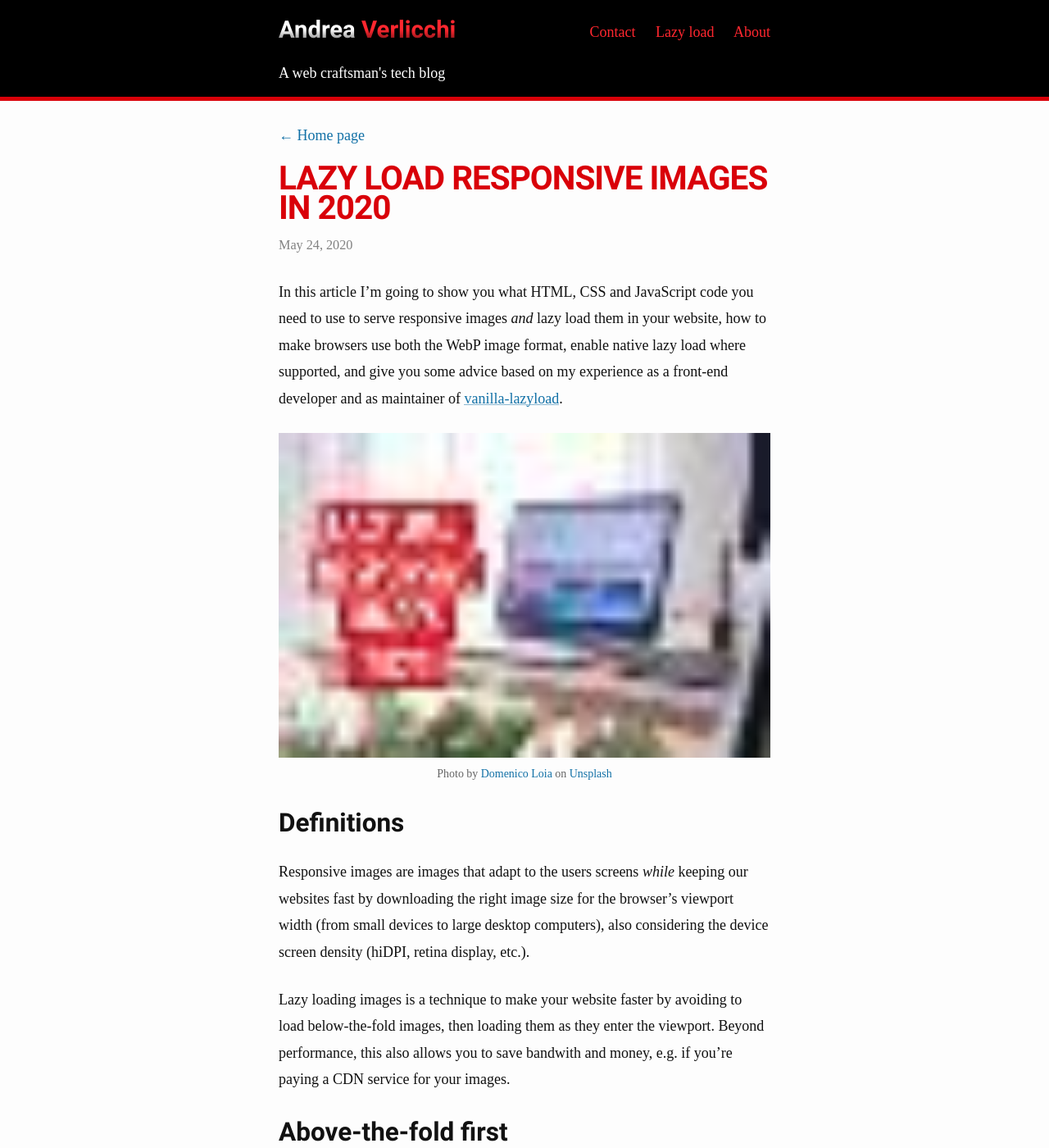
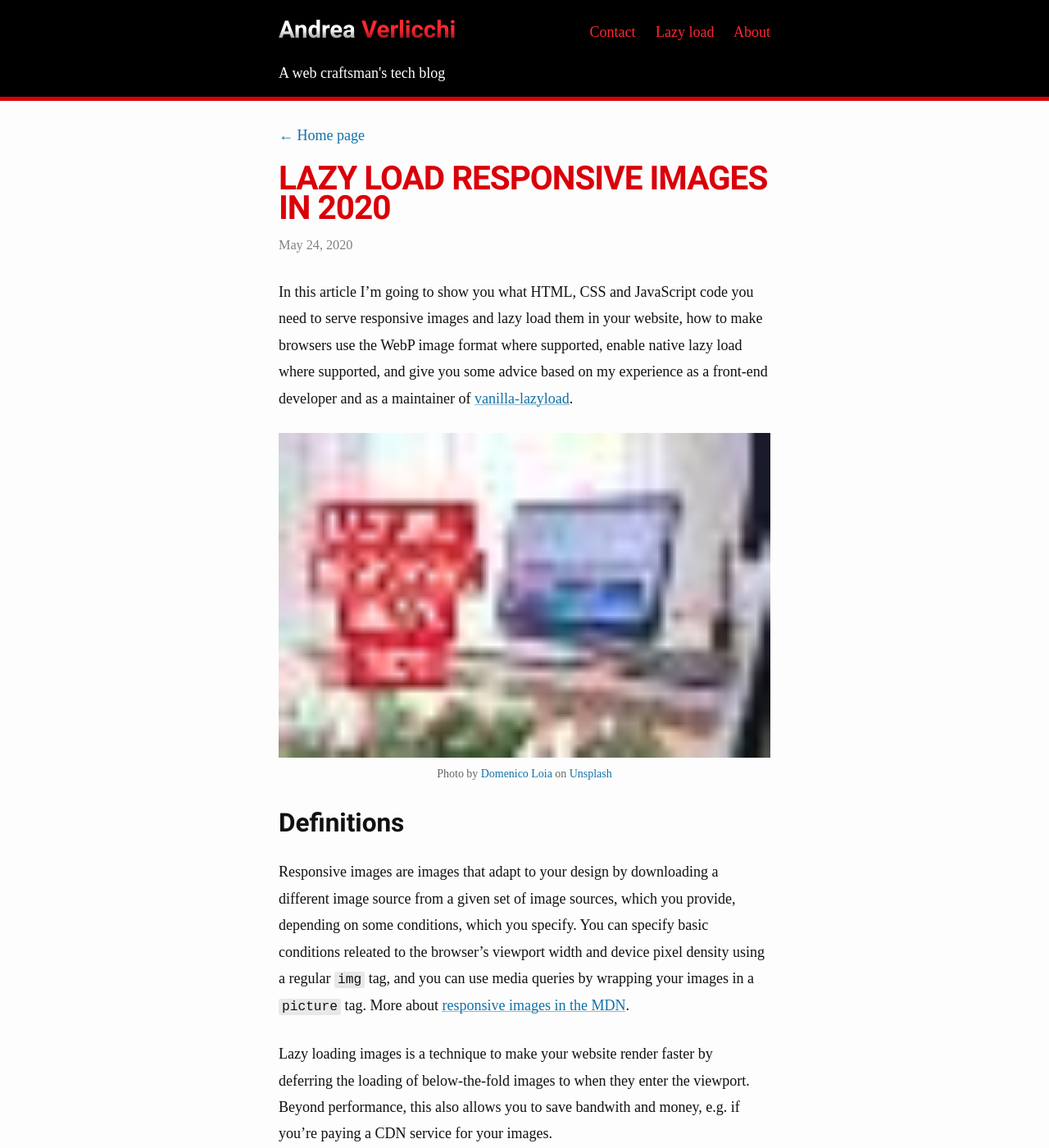
Before and after one commit to verlok/verlok.github.io, a Jekyll site: the page built from _posts/2020-05-24-lazy-load-responsive-images-in-2020-srcset-sizes-picture-webp.md, in a window 1280 px wide and 1400 px high. Shown: the whole window at 82% size. Built offline with Jekyll 4.4.1, drawn with Linux system fonts in a browser that asks for light colours; some web fonts are replaced.

Commit message:
Improved definitions

```diff
--- a/_posts/2020-05-24-lazy-load-responsive-images-in-2020-srcset-sizes-picture-webp.md
+++ b/_posts/2020-05-24-lazy-load-responsive-images-in-2020-srcset-sizes-picture-webp.md
@@ -8,7 +8,7 @@ tags: [srcset, responsive images, lazy load]
 image: lazy-load-responsive-images-2020__2x.jpg
 ---
 
-In this article I'm going to show you **what HTML, CSS and JavaScript code** you need to use to serve **responsive images** _and_ **lazy load** them in your website, how to make browsers use both **the WebP image format**, enable **native lazy load** where supported, and give you some advice based on my experience as a front-end developer and as maintainer of [vanilla-lazyload](https://github.com/verlok/vanilla-lazyload).
+In this article I'm going to show you **what HTML, CSS and JavaScript code** you need to serve **responsive images** and **lazy load** them in your website, how to make browsers use **the WebP image format** where supported, enable **native lazy load** where supported, and give you some advice based on my experience as a front-end developer and as a maintainer of [vanilla-lazyload](https://github.com/verlok/vanilla-lazyload).
 
 <figure>
   <picture>
@@ -42,9 +42,9 @@ In this article I'm going to show you **what HTML, CSS and JavaScript code** you
 
 ## Definitions
 
-**Responsive images** are images that adapt to the users screens _while_ keeping our websites fast by downloading the right image size for the browser's **viewport width** (from small devices to large desktop computers), also considering the device **screen density** (hiDPI, retina display, etc.).
+**Responsive images** are images that adapt to your design by **downloading a different image source** from a given **set of image sources**, which you provide, depending on **some conditions**, which you specify. You can specify basic conditions releated to the browser's **viewport width** and **device pixel density** using a regular `img` tag, and you can use media queries by wrapping your images in a `picture` tag. More about [responsive images in the MDN](https://developer.mozilla.org/en-US/docs/Learn/HTML/Multimedia_and_embedding/Responsive_images).
 
-**Lazy loading images** is a technique to make your website faster by **avoiding to load below-the-fold images**, then loading them **as they enter the viewport**. Beyond performance, this also allows you to save bandwith and money, e.g. if you're paying a CDN service for your images.
+**Lazy loading images** is a technique to make your website render faster by **deferring the loading of below-the-fold images** to when they **enter the viewport**. Beyond performance, this also allows you to save bandwith and money, e.g. if you're paying a CDN service for your images.
 
 ## Above-the-fold first
 
```
